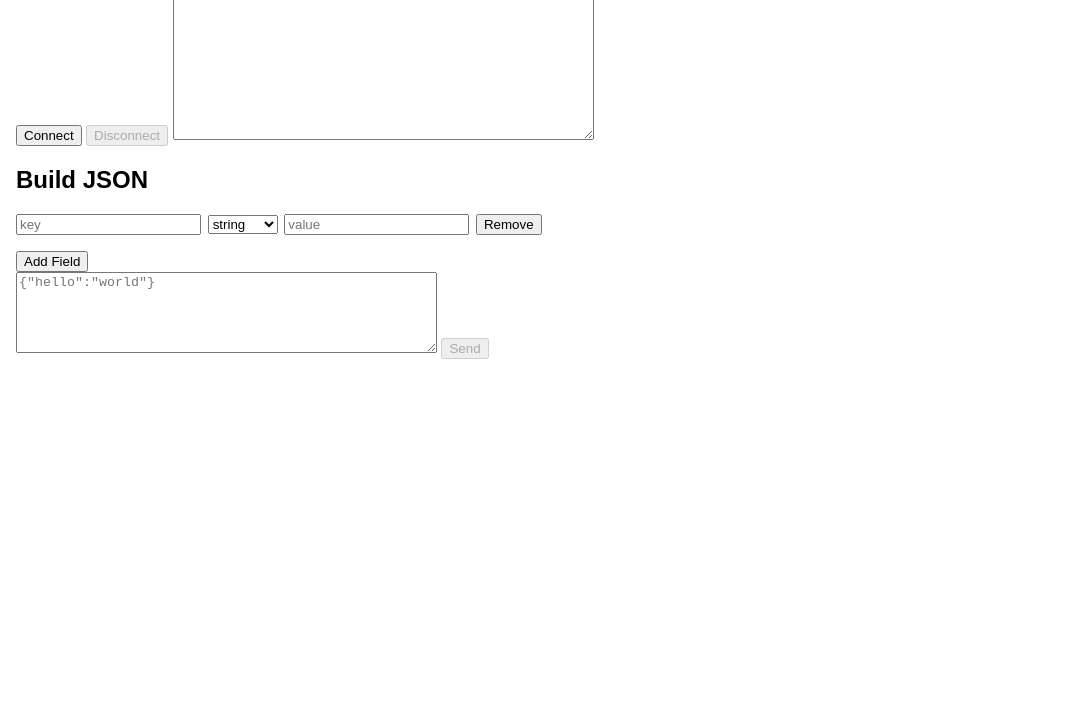
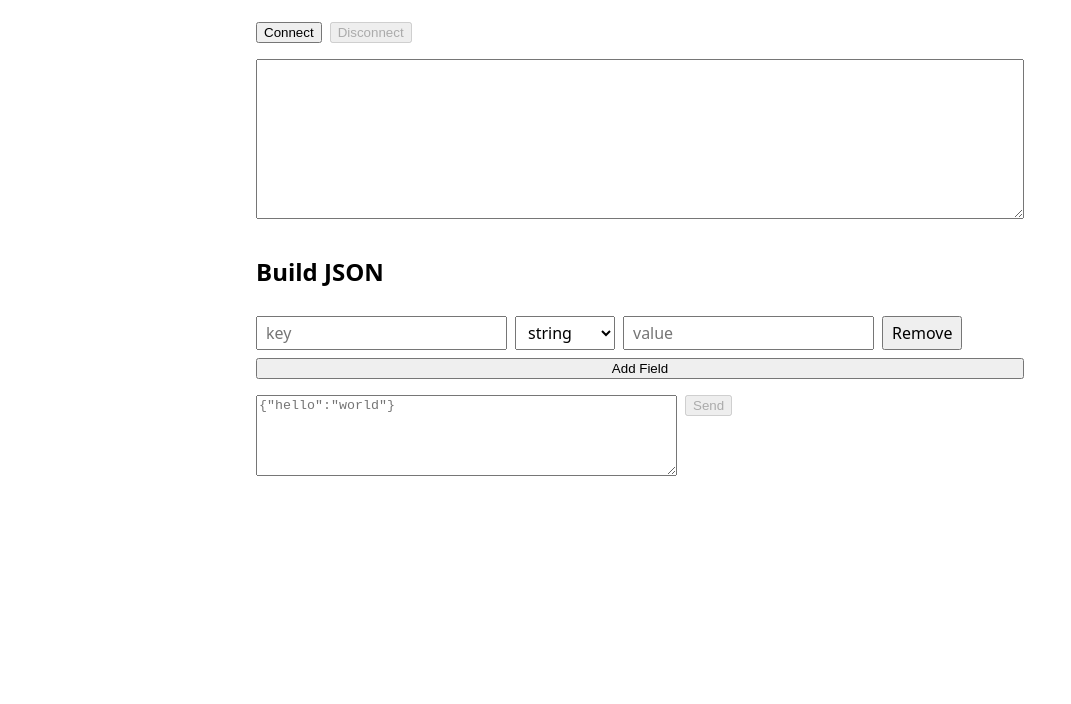
Before and after one commit to ehunck/webserial-json, a website with bundled scripts: page public/index.html in a window 1280 px wide. Shown: the part 96-800 px from the top of the page, without its empty margins (0-1071 px from the left). Built offline with nearby package versions, Linux system fonts and the light colour scheme.

Commit message:
Improve layout

```diff
--- a/public/index.html
+++ b/public/index.html
@@ -5,27 +5,69 @@
   <meta name="viewport" content="width=device-width, initial-scale=1.0">
   <title>WebSerial JSON</title>
   <style>
+    * {
+      box-sizing: border-box;
+    }
     body {
-      font-family: sans-serif;
-      margin: 1em;
+      margin: 0;
+      padding: 1rem;
+      font-family: system-ui, sans-serif;
+      display: flex;
+      flex-direction: column;
+      gap: 1rem;
+      max-width: 800px;
+      margin-inline: auto;
     }
+
+    #controls {
+      display: flex;
+      gap: 0.5rem;
+    }
+
+    #output {
+      width: 100%;
+      min-height: 10rem;
+    }
+
+    #builder {
+      display: flex;
+      flex-direction: column;
+      gap: 0.5rem;
+    }
+
     #fields {
-      margin-bottom: 1em;
+      display: flex;
+      flex-direction: column;
+      gap: 0.5rem;
     }
+
     .field-row {
-      margin-bottom: 0.5em;
+      display: flex;
+      gap: 0.5rem;
+      align-items: center;
     }
+
     .field-row input,
-    .field-row select {
-      margin-right: 0.5em;
+    .field-row select,
+    .field-row button {
+      font: inherit;
+      padding: 0.25rem 0.5rem;
+    }
+
+    #send-controls {
+      display: flex;
+      gap: 0.5rem;
+      align-items: flex-start;
     }
   </style>
 </head>
 <body>
   <h1>WebSerial JSON Demo</h1>
-  <button id="connect">Connect</button>
-  <button id="disconnect" disabled>Disconnect</button>
-  <textarea id="output" rows="10" cols="50" readonly></textarea><br>
+  <div id="controls">
+    <button id="connect">Connect</button>
+    <button id="disconnect" disabled>Disconnect</button>
+  </div>
+  <textarea id="output" rows="10" cols="50" readonly></textarea>
 
   <div id="builder">
     <h2>Build JSON</h2>
@@ -33,8 +75,10 @@
     <button id="add-field" type="button">Add Field</button>
   </div>
 
-  <textarea id="input" rows="5" cols="50" placeholder='{"hello":"world"}'></textarea>
-  <button id="send" disabled>Send</button>
+  <div id="send-controls">
+    <textarea id="input" rows="5" cols="50" placeholder='{"hello":"world"}'></textarea>
+    <button id="send" disabled>Send</button>
+  </div>
 
   <script type="module" src="./script.js"></script>
 </body>
```
